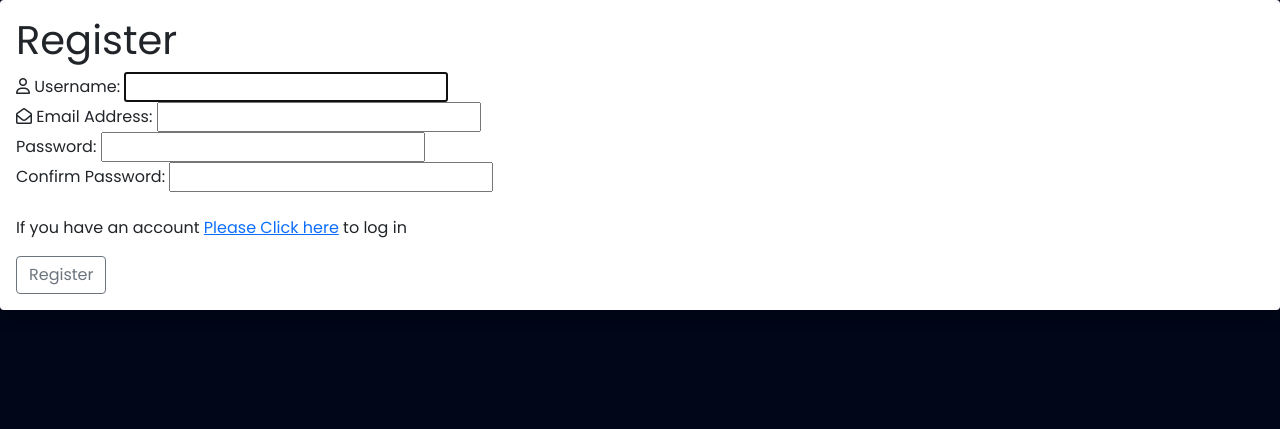
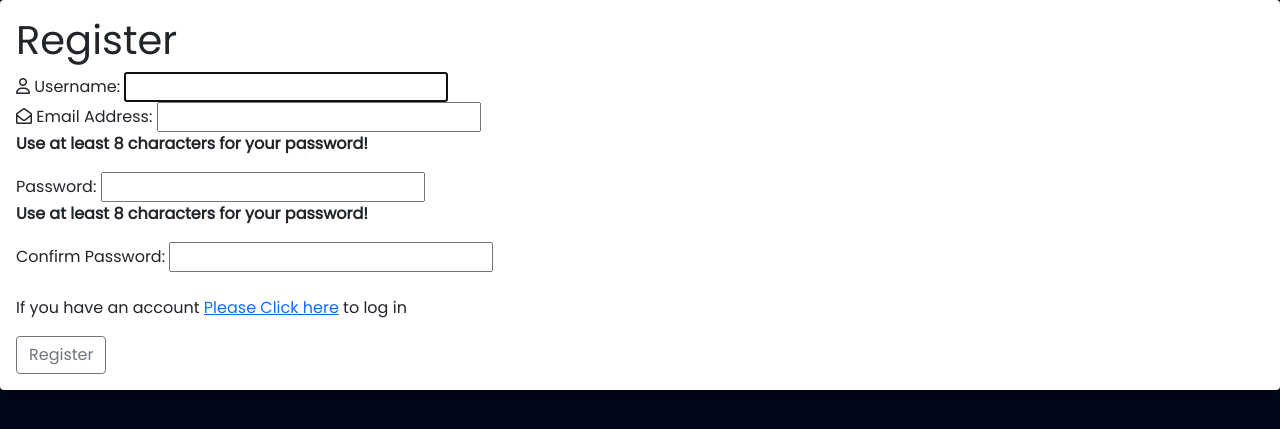
Before and after one commit to Charity-Mutembei/Django-week4-ip, a Django app: page /register_user/ in a window 1280 px wide. Shown: the top 429 px of the page. Run offline with Django 4.2, Linux system fonts and the light colour scheme; some libraries are stand-ins or nearby versions.

```diff
--- a/comTwitter/templates/auth/register.html
+++ b/comTwitter/templates/auth/register.html
@@ -15,16 +15,19 @@
                 </div>
 
                 <div class="inputBx">
+
                     <Label><i class="fa-regular fa-envelope-open"></i> Email Address:</Label>
                     {{form.email}}
                 </div>
 
                 <div class="inputBx">
+                    <p><strong>Use at least 8 characters for your password!</strong></p>
                     <label for=""> Password:</label>
                     {{form.password1}}
                 </div>
 
                 <div class="inputBx">
+                    <p><strong>Use at least 8 characters for your password!</strong></p>
                     <label for="">Confirm Password:</label>
                     {{form.password2}}
                 </div>
```
